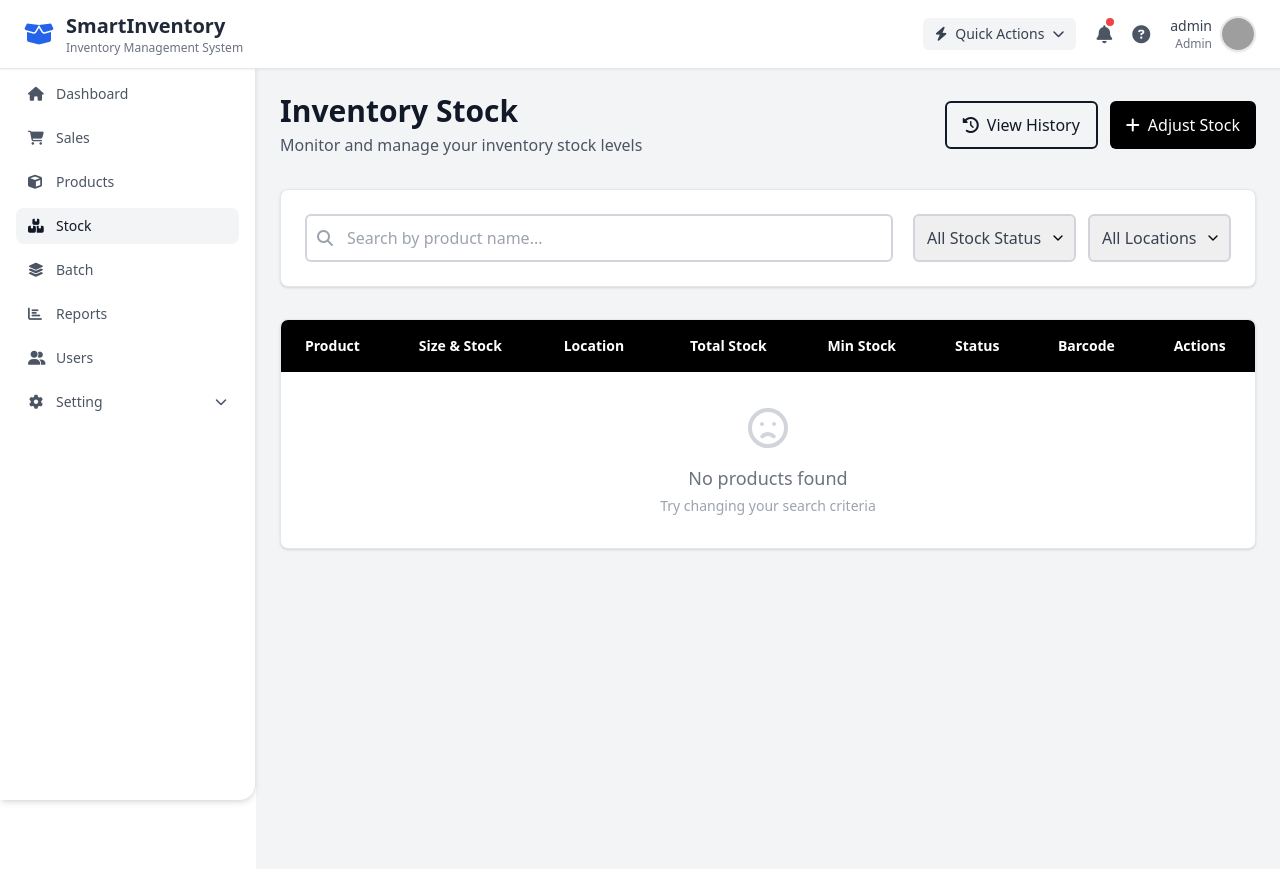
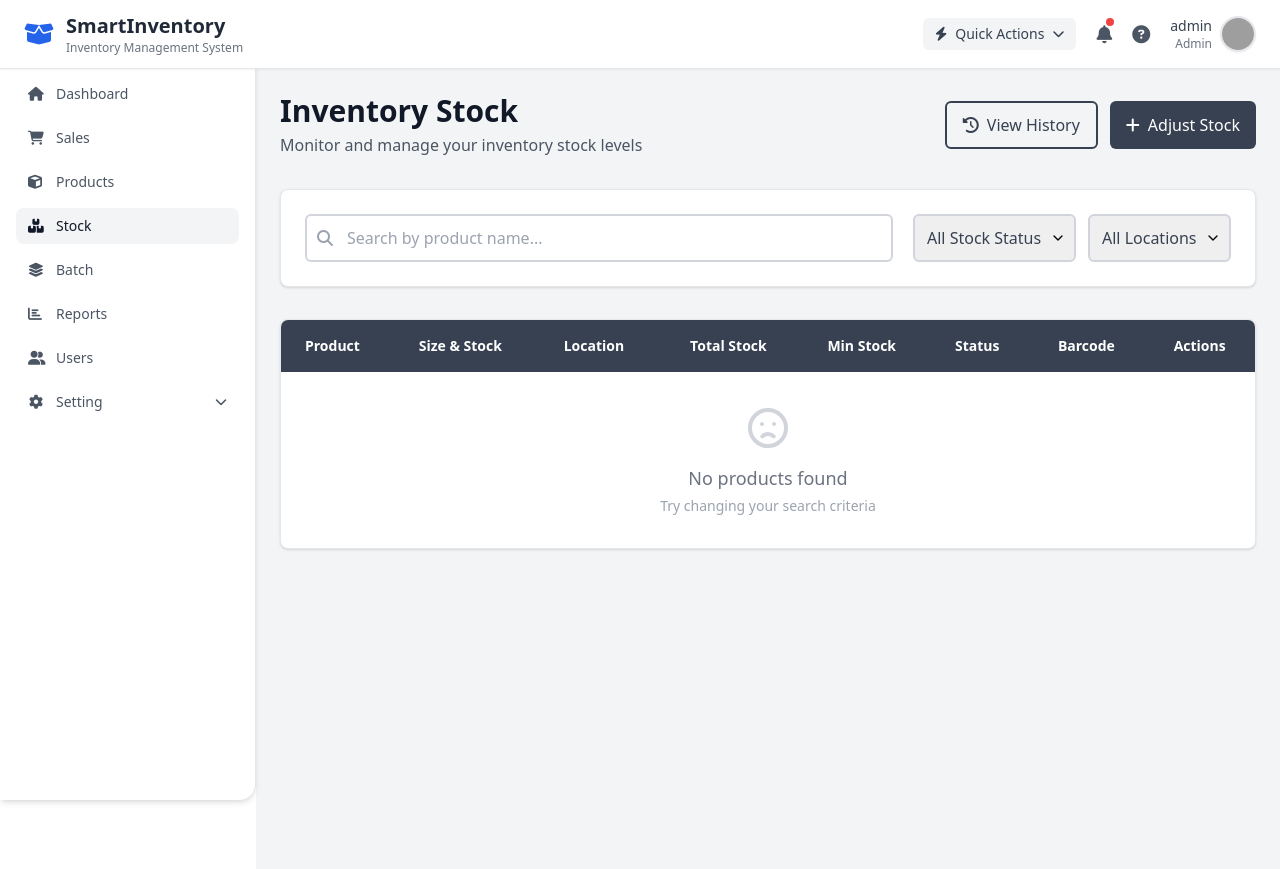
Before and after one commit to rht789/inventory-system, a PHP site: page /inventory-system/stock.php in a window 1280 px wide. Run offline with PHP 8.4, Linux system fonts and the light colour scheme; a user stored in the database is signed in; data that the repository does not hold is empty; some libraries are stand-ins or nearby versions; grey boxes are pictures that could not be loaded.

Commit message:
stock and bathes ui update

```diff
--- a/stock.php
+++ b/stock.php
@@ -11,7 +11,7 @@ include 'sidebar.php';
 
 <main class="lg:ml-64 min-h-screen p-6 bg-gray-100">
   <!-- Toast Notification -->
-  <div id="toast" class="fixed bottom-4 right-4 bg-green-500 text-white px-4 py-2 rounded-lg shadow-lg hidden z-50"></div>
+  <div id="toast" class="fixed bottom-4 right-4 bg-gray-700 text-white px-4 py-2 rounded-lg shadow-lg hidden z-50"></div>
 
   <!-- Header -->
   <div class="mb-8">
@@ -21,11 +21,11 @@ include 'sidebar.php';
         <p class="text-gray-600 mt-1">Monitor and manage your inventory stock levels</p>
       </div>
       <div class="flex gap-3">
-        <button onclick="openStockLogsModal()" class="flex items-center gap-2 px-4 py-2.5 border-2 border-gray-900 text-gray-900 font-medium rounded-md hover:bg-gray-900 hover:text-white transition-colors">
+        <button onclick="openStockLogsModal()" class="flex items-center gap-2 px-4 py-2.5 border-2 border-gray-700 text-gray-700 font-medium rounded-md hover:bg-gray-700 hover:text-white transition-colors">
           <i class="fas fa-history"></i>
           <span>View History</span>
       </button>
-        <button onclick="openAdjustStockModal(null, 'add')" class="flex items-center gap-2 px-4 py-2.5 bg-black text-white font-medium rounded-md hover:bg-gray-800 transition-colors">
+        <button onclick="openAdjustStockModal(null, 'add')" class="flex items-center gap-2 px-4 py-2.5 bg-gray-700 text-white font-medium rounded-md hover:bg-gray-600 transition-colors">
           <i class="fas fa-plus"></i>
           <span>Adjust Stock</span>
       </button>
@@ -66,14 +66,14 @@ include 'sidebar.php';
     <table class="w-full text-sm">
         <thead>
           <tr>
-            <th class="px-6 py-4 bg-black text-white font-semibold text-left">Product</th>
-            <th class="px-6 py-4 bg-black text-white font-semibold text-left">Size & Stock</th>
-            <th class="px-6 py-4 bg-black text-white font-semibold text-left">Location</th>
-            <th class="px-6 py-4 bg-black text-white font-semibold text-center">Total Stock</th>
-            <th class="px-6 py-4 bg-black text-white font-semibold text-center">Min Stock</th>
-            <th class="px-6 py-4 bg-black text-white font-semibold text-center">Status</th>
-            <th class="px-6 py-4 bg-black text-white font-semibold text-center">Barcode</th>
-            <th class="px-6 py-4 bg-black text-white font-semibold text-center">Actions</th>
+            <th class="px-6 py-4 bg-gray-700 text-white font-semibold text-left">Product</th>
+            <th class="px-6 py-4 bg-gray-700 text-white font-semibold text-left">Size & Stock</th>
+            <th class="px-6 py-4 bg-gray-700 text-white font-semibold text-left">Location</th>
+            <th class="px-6 py-4 bg-gray-700 text-white font-semibold text-center">Total Stock</th>
+            <th class="px-6 py-4 bg-gray-700 text-white font-semibold text-center">Min Stock</th>
+            <th class="px-6 py-4 bg-gray-700 text-white font-semibold text-center">Status</th>
+            <th class="px-6 py-4 bg-gray-700 text-white font-semibold text-center">Barcode</th>
+            <th class="px-6 py-4 bg-gray-700 text-white font-semibold text-center">Actions</th>
         </tr>
       </thead>
         <tbody id="stock-list" class="divide-y divide-gray-200">
@@ -95,7 +95,7 @@ include 'sidebar.php';
 </main>
 
 <!-- Adjust Stock Modal -->
-<div id="adjustStockModal" class="fixed inset-0 hidden bg-black bg-opacity-75 flex items-center justify-center z-50 overflow-y-auto">
+<div id="adjustStockModal" class="fixed inset-0 hidden bg-gray-700 bg-opacity-75 flex items-center justify-center z-50 overflow-y-auto">
   <div class="bg-white rounded-lg p-6 w-full max-w-md max-h-[90vh] overflow-auto m-4 shadow-xl">
     <div class="flex justify-between items-center mb-6 pb-3 border-b border-gray-200">
       <h3 class="text-2xl font-bold text-gray-900" id="modalTitle">Adjust Stock</h3>
@@ -178,13 +178,13 @@ include 'sidebar.php';
         <div class="flex gap-3">
           <label class="flex-1 cursor-pointer">
             <input type="radio" name="type" value="in" class="hidden peer" checked>
-            <div class="peer-checked:bg-black peer-checked:text-white border-2 border-gray-300 peer-checked:border-black rounded-md py-3 px-4 text-center transition-colors">
+            <div class="peer-checked:bg-gray-700 peer-checked:text-white border-2 border-gray-300 peer-checked:border-gray-700 rounded-md py-3 px-4 text-center transition-colors">
               <i class="fas fa-plus-circle mr-2"></i> Add Stock
             </div>
           </label>
           <label class="flex-1 cursor-pointer">
             <input type="radio" name="type" value="out" class="hidden peer">
-            <div class="peer-checked:bg-black peer-checked:text-white border-2 border-gray-300 peer-checked:border-black rounded-md py-3 px-4 text-center transition-colors">
+            <div class="peer-checked:bg-gray-700 peer-checked:text-white border-2 border-gray-300 peer-checked:border-gray-700 rounded-md py-3 px-4 text-center transition-colors">
               <i class="fas fa-minus-circle mr-2"></i> Reduce Stock
             </div>
           </label>
@@ -197,7 +197,7 @@ include 'sidebar.php';
           Cancel
         </button>
         <button type="submit"
-                class="px-5 py-2.5 bg-black text-white rounded-md hover:bg-gray-800 transition-colors">
+                class="px-5 py-2.5 bg-gray-700 text-white rounded-md hover:bg-gray-600 transition-colors">
           Save Changes
         </button>
       </div>
@@ -206,7 +206,7 @@ include 'sidebar.php';
 </div>
 
 <!-- Barcode Preview Modal -->
-<div id="barcodeModal" class="fixed inset-0 hidden bg-black bg-opacity-75 flex items-center justify-center z-50">
+<div id="barcodeModal" class="fixed inset-0 hidden bg-gray-700 bg-opacity-75 flex items-center justify-center z-50">
   <div class="bg-white p-6 rounded-lg shadow-xl max-w-lg w-full m-4">
     <div class="flex justify-between items-center mb-6 pb-3 border-b border-gray-200">
       <h3 class="text-2xl font-bold text-gray-900">Barcode</h3>
@@ -218,7 +218,7 @@ include 'sidebar.php';
       <img id="barcodeModalImg" src="" alt="Barcode" class="mx-auto max-h-[40vh] object-contain" />
     </div>
     <div class="mt-6 flex justify-center">
-      <button onclick="closeBarcodeModal()" class="px-5 py-2.5 bg-black text-white rounded-md hover:bg-gray-800 transition-colors">
+      <button onclick="closeBarcodeModal()" class="px-5 py-2.5 bg-gray-700 text-white rounded-md hover:bg-gray-600 transition-colors">
         Close
       </button>
     </div>
@@ -226,7 +226,7 @@ include 'sidebar.php';
 </div>
 
 <!-- Stock Logs Modal -->
-<div id="stockLogsModal" class="fixed inset-0 hidden bg-black bg-opacity-75 flex items-center justify-center z-50 overflow-y-auto">
+<div id="stockLogsModal" class="fixed inset-0 hidden bg-gray-700 bg-opacity-75 flex items-center justify-center z-50 overflow-y-auto">
   <div class="bg-white rounded-lg shadow-xl w-full max-w-5xl max-h-[90vh] overflow-auto m-4">
     <div class="flex justify-between items-center p-6 border-b border-gray-200">
       <h3 class="text-2xl font-bold text-gray-900">Stock Movement History</h3>
@@ -253,7 +253,7 @@ include 'sidebar.php';
             <option value="Reduced">Stock Reduced</option>
         </select>
           <button id="refreshStockLogs"
-                 class="px-3 py-2.5 border-2 border-gray-900 text-gray-900 rounded-md hover:bg-gray-900 hover:text-white transition-colors flex items-center justify-center w-12">
+                 class="px-3 py-2.5 border-2 border-gray-700 text-gray-700 rounded-md hover:bg-gray-700 hover:text-white transition-colors flex items-center justify-center w-12">
           <i class="fas fa-sync-alt"></i>
         </button>
         </div>
@@ -264,11 +264,11 @@ include 'sidebar.php';
       <table class="w-full text-sm">
         <thead>
           <tr>
-            <th class="px-4 py-3 bg-black text-white font-semibold text-left">Date & Time</th>
-            <th class="px-4 py-3 bg-black text-white font-semibold text-left">Product</th>
-            <th class="px-4 py-3 bg-black text-white font-semibold text-center">Change</th>
-            <th class="px-4 py-3 bg-black text-white font-semibold text-left">Reason</th>
-            <th class="px-4 py-3 bg-black text-white font-semibold text-left">User</th>
+            <th class="px-4 py-3 bg-gray-700 text-white font-semibold text-left">Date & Time</th>
+            <th class="px-4 py-3 bg-gray-700 text-white font-semibold text-left">Product</th>
+            <th class="px-4 py-3 bg-gray-700 text-white font-semibold text-center">Change</th>
+            <th class="px-4 py-3 bg-gray-700 text-white font-semibold text-left">Reason</th>
+            <th class="px-4 py-3 bg-gray-700 text-white font-semibold text-left">User</th>
           </tr>
         </thead>
         <tbody id="stockLogsList" class="divide-y divide-gray-200">
@@ -325,7 +325,7 @@ let logsPerPage = 15;
 // Function to show toast notifications
 function showToast(msg, success = true) {
   toast.textContent = msg;
-  toast.className = `fixed bottom-4 right-4 text-white px-4 py-2 rounded-lg shadow-lg ${success ? 'bg-black' : 'bg-red-600'} z-50`;
+  toast.className = `fixed bottom-4 right-4 text-white px-4 py-2 rounded-lg shadow-lg ${success ? 'bg-gray-700' : 'bg-red-600'} z-50`;
   toast.classList.remove('hidden');
   setTimeout(() => toast.classList.add('hidden'), 3000);
 }
@@ -413,16 +413,16 @@ async function loadStock() {
       let status, statusClass;
       if (total === 0) {
         status = 'OUT OF STOCK';
-        statusClass = 'bg-white border-2 border-gray-300 text-gray-500';
+        statusClass = 'bg-gray-200 text-gray-500';
       } else if (total <= 2) {
         status = 'CRITICAL';
-        statusClass = 'bg-white border-2 border-red-300 text-red-700';
+        statusClass = 'bg-red-100 text-red-700';
       } else if (total <= p.min_stock) {
         status = 'LOW STOCK';
-        statusClass = 'bg-white border-2 border-yellow-300 text-yellow-700';
+        statusClass = 'bg-yellow-100 text-yellow-700';
       } else {
         status = 'IN STOCK';
-        statusClass = 'bg-white border-2 border-green-300 text-green-700';
+        statusClass = 'bg-green-100 text-green-700';
       }
 
       return `
@@ -685,8 +685,8 @@ function renderStockLogs(logs, pagination) {
   stockLogsList.innerHTML = logs.map(log => {
     // Determine the CSS class based on the type of change
     const changeClass = log.changes.includes('Added')
-      ? 'bg-white border-2 border-green-300 text-green-700'
-      : 'bg-white border-2 border-red-300 text-red-700';
+      ? 'bg-green-100 text-green-700'
+      : 'bg-red-100 text-red-700';
 
     return `
       <tr class="hover:bg-gray-50 transition-colors">
@@ -718,7 +718,7 @@ function renderStockLogs(logs, pagination) {
     // Add page numbers
     for (let i = 1; i <= pagination.total_pages; i++) {
       const activeClass = i === pagination.current_page
-        ? 'bg-black text-white border-black'
+        ? 'bg-gray-700 text-white border-gray-700'
         : 'bg-white text-gray-700 border-gray-300 hover:bg-gray-100';
 
       // Only show a few pages around the current page
```
Also changed, not shown: batches.php (+13 -13 lines).
